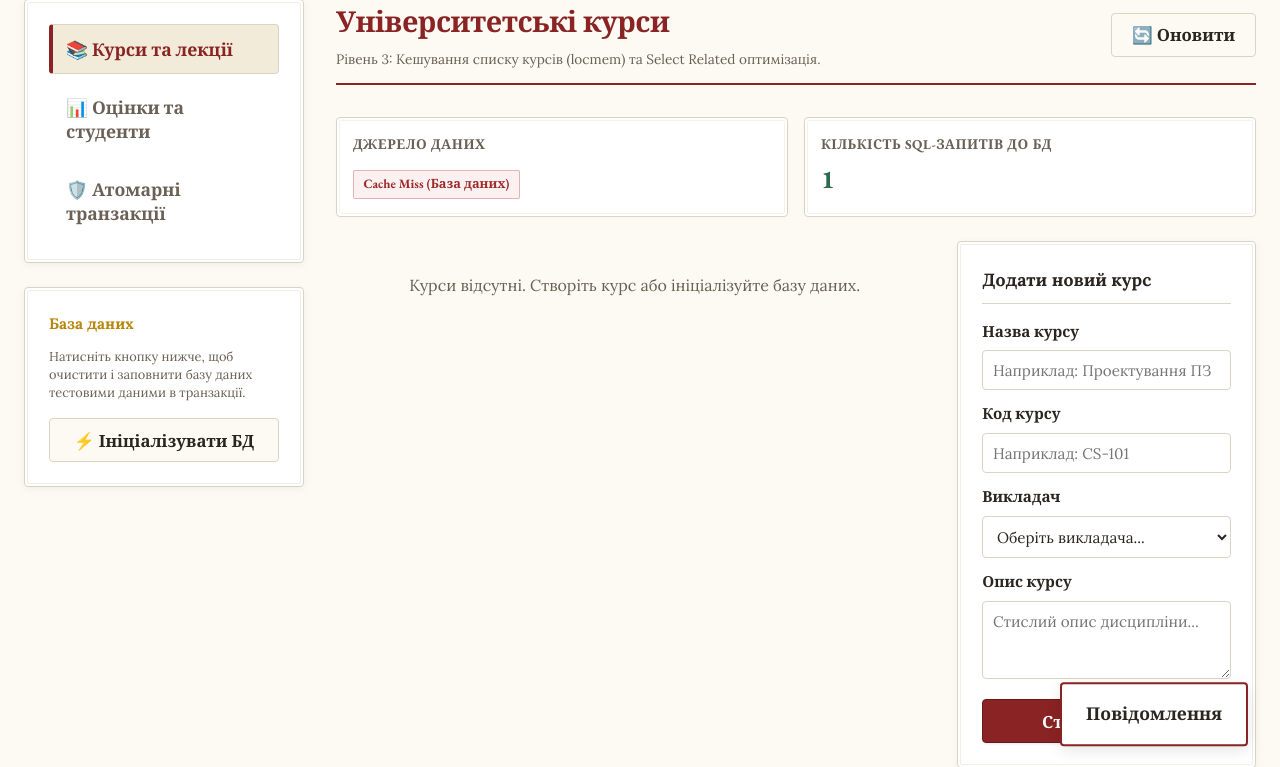
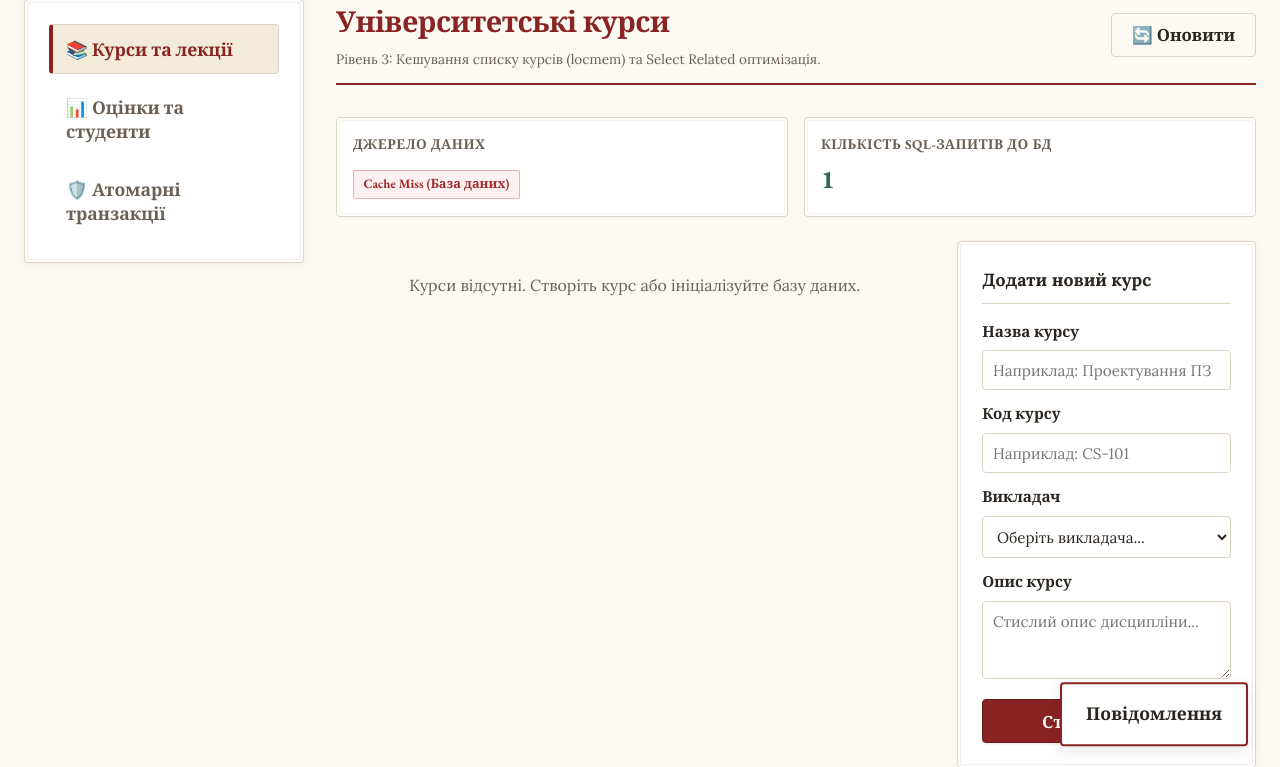
Before and after one commit to NureLebedenkoKseniia/VMPtF, a Django app: page / in a window 1280 px wide. Shown: the part 118-885 px from the top of the page. Run offline with Django 5.2, Linux system fonts and the light colour scheme; data that the repository does not hold is empty.

Commit message:
Remove database initialization card from dashboard UI

```diff
--- a/лб4/university_system/university_app/templates/university_app/dashboard.html
+++ b/лб4/university_system/university_app/templates/university_app/dashboard.html
@@ -688,16 +688,6 @@
                     </button>
                 </nav>
             </div>
-
-            <div class="glass-card">
-                <h3 style="font-size:0.95rem; margin-bottom: 0.75rem; color: var(--accent);">База даних</h3>
-                <p style="font-size:0.8rem; color: var(--text-secondary); margin-bottom:1rem; line-height: 1.4;">
-                    Натисніть кнопку нижче, щоб очистити і заповнити базу даних тестовими даними в транзакції.
-                </p>
-                <button class="btn btn-secondary" style="width:100%" onclick="seedDatabase()">
-                    ⚡ Ініціалізувати БД
-                </button>
-            </div>
         </div>
 
         <!-- Content Area -->
```
